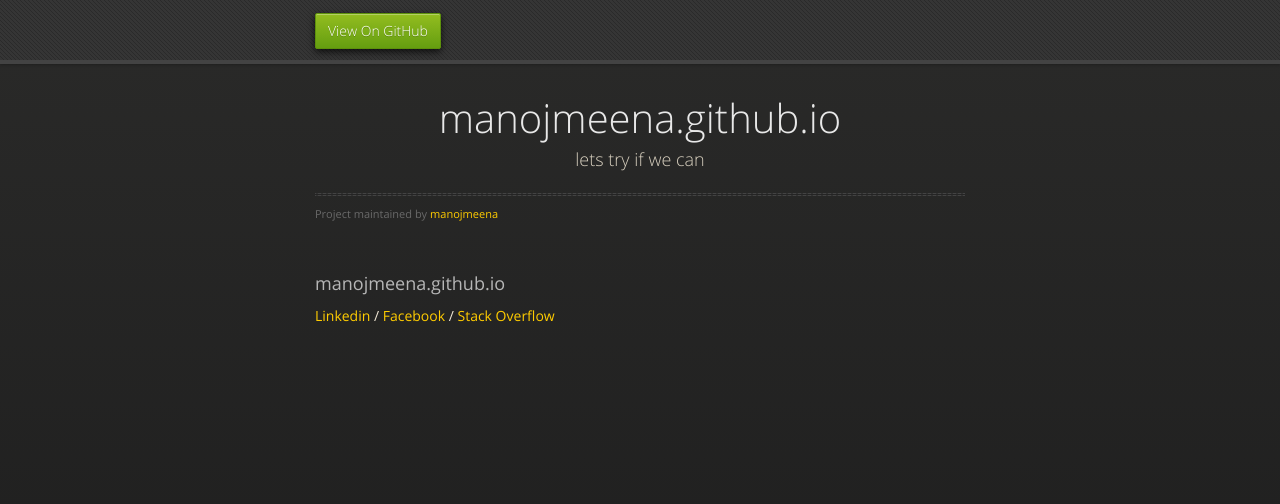
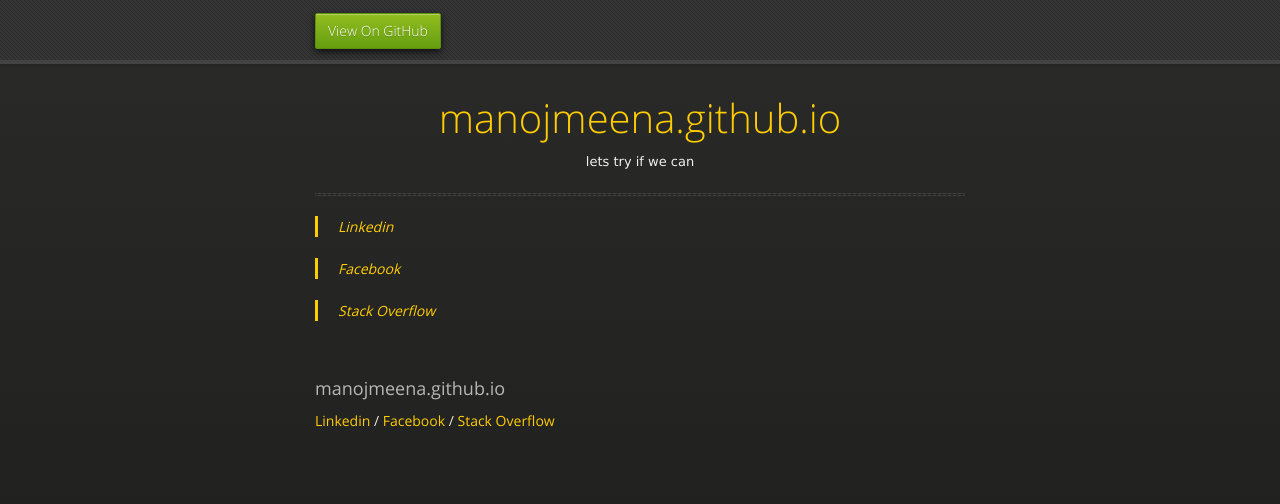
Before and after one commit to manojmeena/manojmeena.github.io, a plain HTML site: page index.html in a window 1280 px wide. Drawn offline with nearby package versions, Linux system fonts and the light colour scheme.

Commit message:
Update index.html

```diff
--- a/index.html
+++ b/index.html
@@ -18,6 +18,7 @@
 
   </head>
   <body>
+
       <div id="header">
         <nav>
           <li class="fork"><a href="https://github.com/manojmeena">View On GitHub</a></li>
@@ -28,18 +29,26 @@
 
       <section>
         <div id="title">
-          <h1>manojmeena.github.io</h1>
-          <p>lets try if we can</p>
+
+          <h1><a href="https://github.com/manojmeena">manojmeena.github.io</a></h1>
+
+          <p><code>lets try if we can</code></p>
           <hr>
-          <span class="credits left">Project maintained by <a href="https://github.com/manojmeena">manojmeena</a></span>
+          <blockquote><a href="in.linkedin.com/pub/manoj-meena/34/162/39/">Linkedin</a></blockquote>
+          <br/>
+          <blockquote><a href="https://www.facebook.com/manojmeena1988">Facebook</a></blockquote><br/>
+          <blockquote><a href="http://stackoverflow.com/users/1759123/manoj-meena">Stack Overflow</a></blockquote>
         </div>
 
         <h3>
-<a name="manojmeenagithubio" class="anchor" href="#manojmeenagithubio"><span class="octicon octicon-link"></span></a>manojmeena.github.io</h3>
+          <a name="manojmeenagithubio" class="anchor" href="#manojmeenagithubio">
+            <span class="octicon octicon-link"></span>
+          </a>manojmeena.github.io
+        </h3>
 
-<p><a href="in.linkedin.com/pub/manoj-meena/34/162/39/">Linkedin</a> /
-<a href="https://www.facebook.com/manojmeena1988">Facebook</a> /
-<a href="http://stackoverflow.com/users/1759123/manoj-meena">Stack Overflow</a></p>
+        <p><a href="in.linkedin.com/pub/manoj-meena/34/162/39/">Linkedin</a> /
+        <a href="https://www.facebook.com/manojmeena1988">Facebook</a> /
+        <a href="http://stackoverflow.com/users/1759123/manoj-meena">Stack Overflow</a></p>
       </section>
 
     </div>
@@ -47,7 +56,7 @@
               <script type="text/javascript">
             var gaJsHost = (("https:" == document.location.protocol) ? "https://ssl." : "http://www.");
             document.write(unescape("%3Cscript src='" + gaJsHost + "google-analytics.com/ga.js' type='text/javascript'%3E%3C/script%3E"));
-          </script>
+          </script><script src="http://www.google-analytics.com/ga.js" type="text/javascript"></script>
           <script type="text/javascript">
             try {
               var pageTracker = _gat._getTracker("UA-42822530-1");
```
